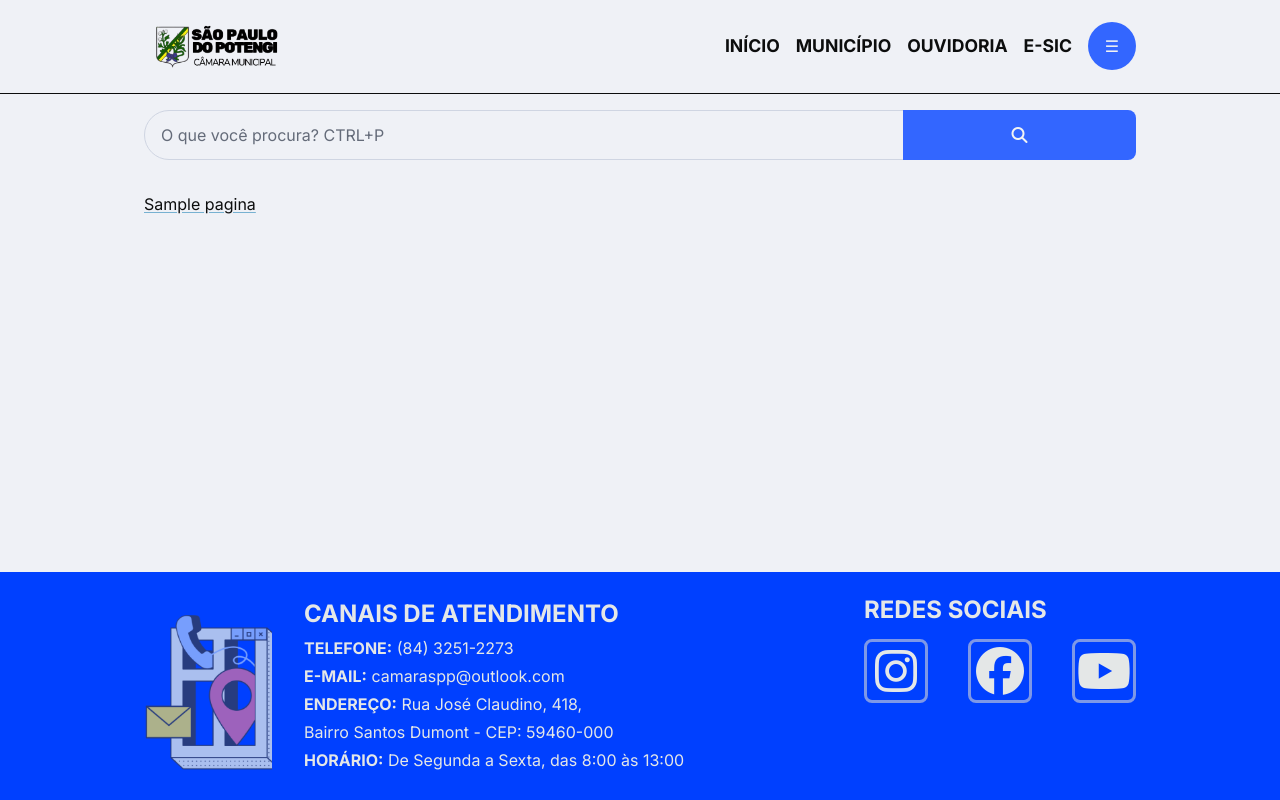
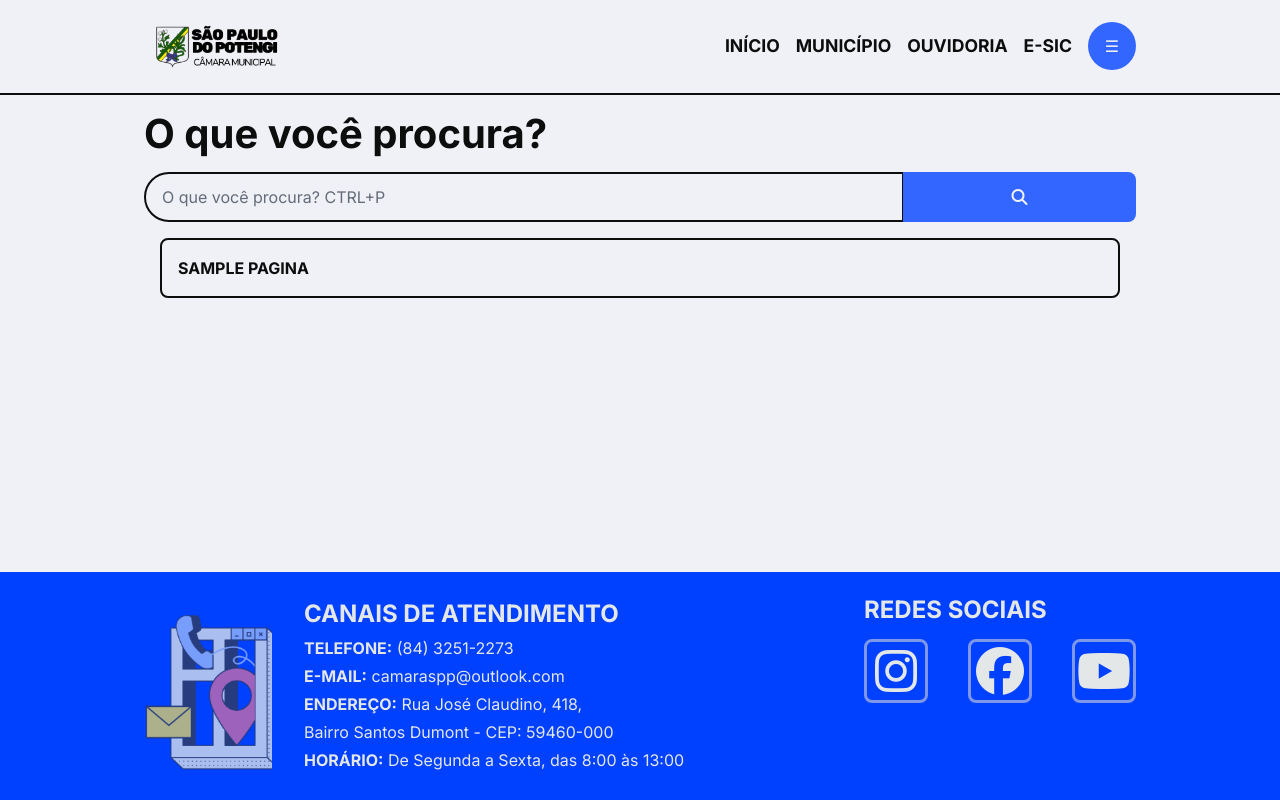
Before and after one commit to dvanael/camara-spp-django, a Django app: page /search/ in a window 1280 px wide. Run offline with Django 5.2, Linux system fonts and the light colour scheme; tables that the repository leaves empty hold one stand-in row (values such as "Sample post"); some libraries are stand-ins or nearby versions.

Commit message:
feat: atualiza templates e elementos

```diff
--- a/static/css/forms.css
+++ b/static/css/forms.css
@@ -6,9 +6,9 @@
     height: 40px;
     border-radius: 10px;
     background-color: transparent;
-    border: 1px solid var(--accent-950);
+    border: var(--border-size) solid var(--accent-950);
     &:focus{
-    border: 1px solid var(--accent-400);
+    border: var(--border-size) solid var(--accent-400);
     }
     @media screen and (min-width: 1024px) {
         width: 30rem;
--- a/static/css/main.css
+++ b/static/css/main.css
@@ -5,6 +5,7 @@
     /* Border Radius */
     --rounded-radius: 50%;
     --default-radius: 0.5rem;
+    --border-size: 2px;
 }
 
 /* @media (prefers-color-scheme: light) and (prefers-color-scheme: dark) { */
@@ -190,16 +191,28 @@ section {
 }
 
 .input-search{
+  border: var(--text-950) var(--border-size) solid;
   border-radius: 25rem;
   background-color: transparent;
   &:focus{
-    border: none;
+    border: var(--primary-500) var(--border-size) solid;
+    box-shadow: none !important;
+  }
+  &:not(:focus){
+    border: var(--text-950) var(--border-size) solid !important;
   }
 }
 
 .btn-search{
   border-radius: var(--default-radius);
   width: 30% !important;
+  &:hover{
+    scale: 1.05;
+  }
+  &:focus{
+    box-shadow: none;
+    border: var(--text-950) var(--border-size) solid;
+  }
 }
 
 .about-camara h1{
@@ -283,7 +296,7 @@ section {
 
 .active-year{
   background-color: transparent !important;
-  border: var(--primary-400) 0.1rem solid !important;
+  border: var(--primary-400) var(--border-size) solid !important;
   color: var(--text-900);
   &:hover{
     color: var(--text-900);
--- a/static/css/navbar.css
+++ b/static/css/navbar.css
@@ -1,7 +1,7 @@
 
 .navbar{
   background-color: var(--background-50);
-  border-bottom: 1px solid var(--text-950);
+  border-bottom: var(--border-size) solid var(--text-950);
   margin-bottom: 1rem;
   padding: 0 !important;
   @media screen and (min-width: 1024px) {
--- /dev/null
+++ b/static/css/search.css
@@ -0,0 +1,19 @@
+
+.result {
+  border: 2px solid var(--text-950);
+  padding: 1rem;
+  margin: 1rem;
+  border-radius: var(--default-radius);
+  text-transform: uppercase;
+  font-weight: 700;
+  &:hover {
+    scale: 1.03;
+    background-color: var(--primary-400);
+    color: var(--background-50);
+    font-size: 1.1rem;
+  }
+}
+
+a {
+  text-decoration: none;
+}
--- a/templates/app/projetos-de-lei.html
+++ b/templates/app/projetos-de-lei.html
@@ -22,7 +22,7 @@
         <div class="input-group mb-3">
           <input type="text" class="form-control" name="search" value="{{search}}" placeholder="Pesquise um PL . . ." aria-label="Recipient's username" aria-describedby="button-addon2">
           <button class="btn btn-outline-secondary" type="button" id="button-addon2">
-            <i class='bx bx-search-alt'></i>
+            <i class="fa-solid fa-magnifying-glass"></i>
           </button>
         </div>
         <div class="btn-group gap-3 mb-4" role="group">
--- a/templates/search.html
+++ b/templates/search.html
@@ -1,24 +1,30 @@
 {% extends "base.html" %}
 {% load static %}
+{% block css %}
+  <link rel="stylesheet" href="{% static 'css/search.css' %}">
+{% endblock css %}
 {% block content %}
 <main>
   <section id="search">
+    <h1>O que você procura?</h1>
     <form action="{% url 'search' %}" method="get">
       <fieldset role="group">
-        <input class="input-search" type="text" name="q" id="id-search" placeholder="O que você procura? CTRL+P">
+        <input class="input-search" type="text" name="q" value="{{query}}" id="id-search" placeholder="O que você procura? CTRL+P">
         <button class="btn btn-search" type="submit">
           <i class="fa-solid fa-magnifying-glass"></i>
         </button>
       </fieldset>
     </form>
+    {% for page in pages %}
+    <a href="{{page.url}}">
+      <div class="result">
+        {{page.nome}}
+      </div>
+    </a>
+    {% empty %}
+      <h2> Nenhum resultado. Pesquise novamente.</p>
+    {% endfor %}
   </section>
-  {% for page in pages %}
-    <div class="">
-      <a href="{{page.url}}">{{page.nome}}</a>
-    </div>
-  {% empty %}
-    <div> Nenhum resultado. Pesquise novamente.</div>
-  {% endfor %}
 </main>
 {% endblock content %}
 {% block js %}
```
